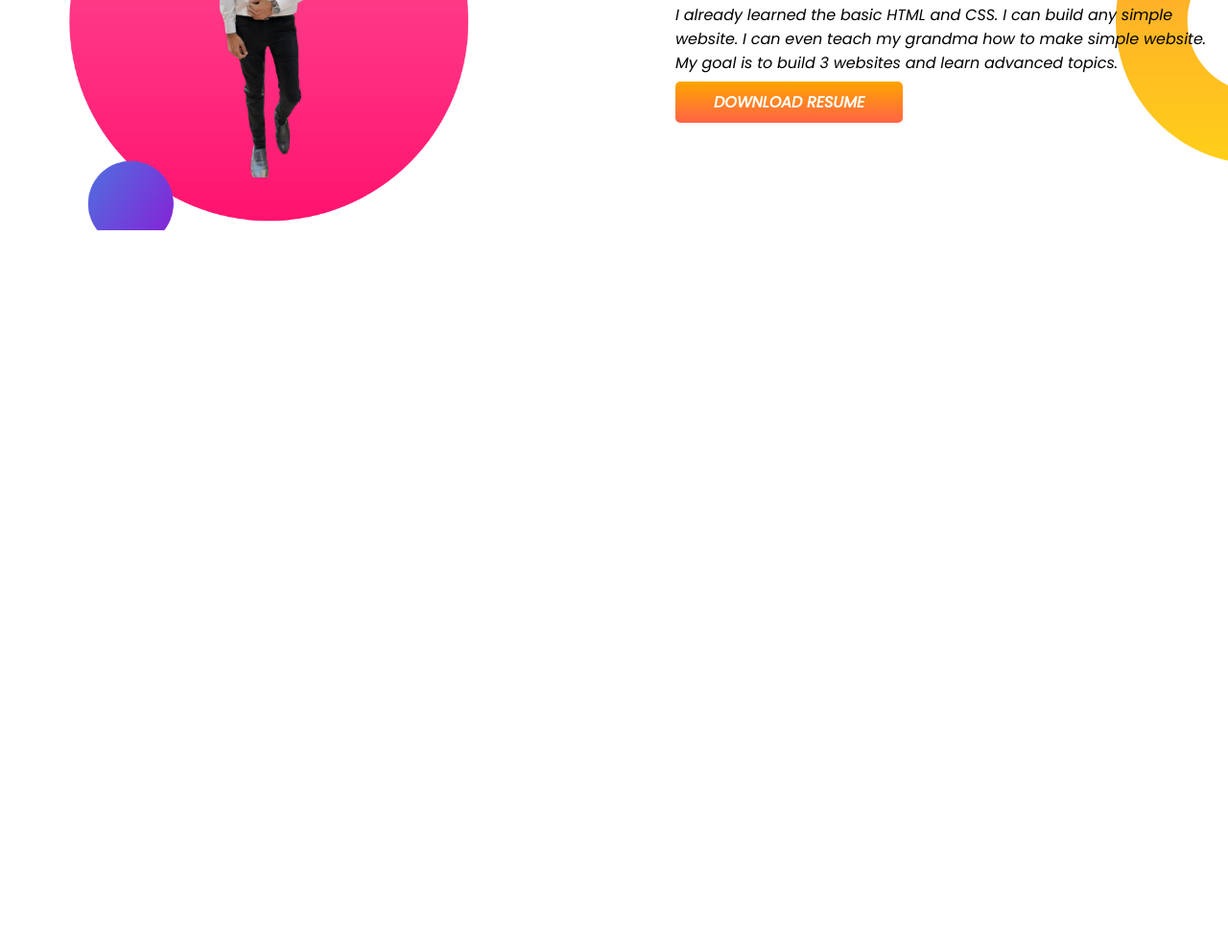
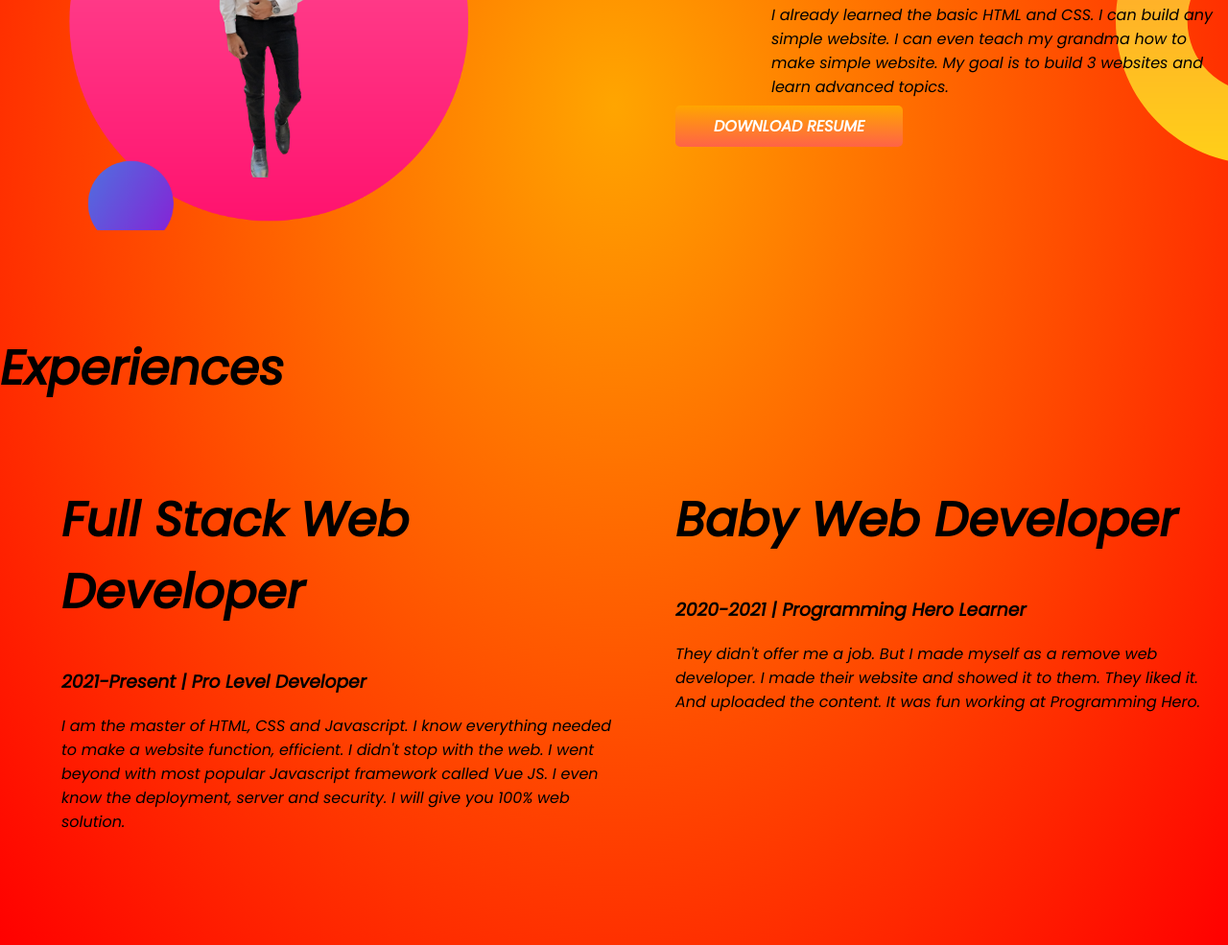
Before and after one commit to MirajMalik/Developer-Portfolio, a plain HTML site: page index.html in a window 1280 px wide. Shown: the part 766-1751 px from the top of the page at 96% size. Before the commit the page ends 1113 px from the top, so only its background shows below. Drawn offline with Linux system fonts and the light colour scheme.

Commit message:
flexible added

```diff
--- a/index.html
+++ b/index.html
@@ -11,7 +11,7 @@
     <link href="https://fonts.googleapis.com/css2?family=Poppins:ital@1&display=swap" rel="stylesheet">
 </head>
 <body>
-    <section class="top-banner">
+    <section class="top-banner flexible-container">
      <div class="half-width">
         <h1>Welcome To</h1>
         <h1><span class="orange-color">Miraj Malik</span> World!!</h1>
@@ -24,20 +24,40 @@
          <img src="images/miru2.png">
     </div>
   </section>
-  <section class="dream-big">
+  <section class="dream-big flexible-container">
     <div class="half-width">
         <img src="images/miru2.png">
     </div>
     <div class="half-width">
         <h1>Dream Big</h1>
         <h3>Become a web developer</h3>
-        <p>I already learned the basic HTML and CSS. I can build any simple website. I can even teach my grandma how to make simple website. My goal is to build 3 websites and learn advanced topics.</p>
+        <p class="move">I already learned the basic HTML and CSS. I can build any simple website. I can even teach my grandma how to make simple website. My goal is to build 3 websites and learn advanced topics.</p>
         <a class="link-button" target="_blank" href="www.google.com">DOWNLOAD RESUME</a>
+    </div>
+  </section>
+  <section class="Experience-Area">
+    <h1>Experiences</h1>
+    <div class="flexible-container">
+        <div class="half-width">
+        <h1>Full Stack Web Developer</h1>
+        <h3>2021-Present | Pro Level Developer</h3>
+        <p>I am the master of HTML, CSS and Javascript. I know everything needed to make a website function, efficient. I didn't stop with the web. I went beyond with most popular Javascript framework called Vue JS. I even know the deployment, server and security. I will give you 100% web solution.</p>
+       </div>
+       <div class="half-width">
+           <h1>Baby Web Developer</h1>
+           <h3>2020-2021 | Programming Hero Learner</h3>
+           <p>They didn't offer me a job. But I made myself as a remove web developer. I made their website and showed it to them. They liked it. And uploaded the content. It was fun working at Programming Hero.</p>
+       </div>
+    </div>
 
 
 
 
-    </div>
+
+
+
+
+
   </section>
 </body>
 </html>
--- a/style.css
+++ b/style.css
@@ -1,6 +1,7 @@
 body{
     font-family: 'Poppins', sans-serif;
     margin: 0px;
+    background-image:radial-gradient(orange,red);
 }
 h1{
     font-size: 50px;
@@ -8,7 +9,7 @@ h1{
 .orange-color{
     color: red;
 }
-section{
+.flexible-container{
     display: flex;
     margin-bottom: 100px;
 }
```
